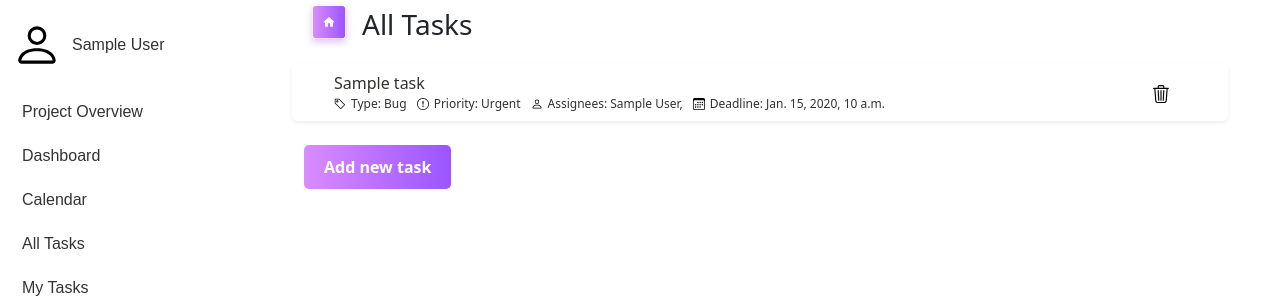
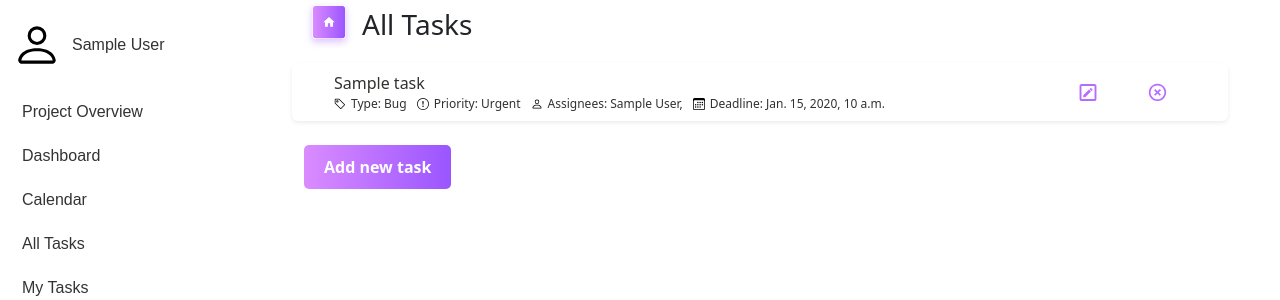
Before and after one commit to oleksandra-shershen/task-manager, a Django app: page /tasks/ in a window 1280 px wide. Shown: the part 49-349 px from the top of the page. Run offline with Django 4.2, Linux system fonts and the light colour scheme; a user stored in the database is signed in; tables that the repository leaves empty hold one stand-in row (values such as "Sample post").

Commit message:
Add edit icon to task list

```diff
--- a/templates/includes/task_list.html
+++ b/templates/includes/task_list.html
@@ -130,8 +130,15 @@
         <div>
           <div style="display: inline-block">
                   <span style="display: block">
+                  <a class="me-3" href="#">
+                  <img src="/static/img/edit.svg" alt="Bootstrap" width="18" height="18">
+                  </a>
+                  </span>
+          </div>
+          <div style="display: inline-block">
+                  <span style="display: block">
                   <a class="me-3" href="{% url 'task_manager:task-delete' pk=task.id %}">
-                  <img src="/static/img/trash3.svg" alt="Bootstrap" width="18" height="18">
+                  <img src="/static/img/cancel.svg" alt="Bootstrap" width="25" height="25">
                   </a>
                   </span>
           </div>
```
Also changed, not shown: static/img/cancel.svg (added), static/img/edit.svg (added), static/img/trash3.svg (deleted).
